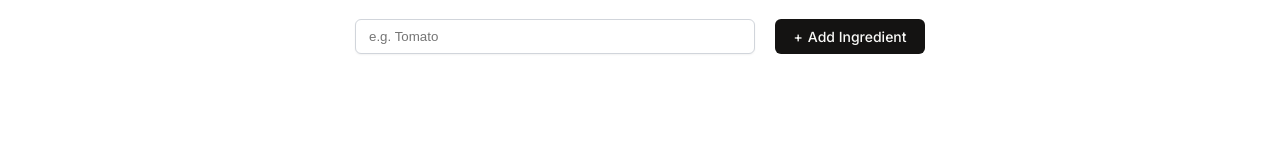
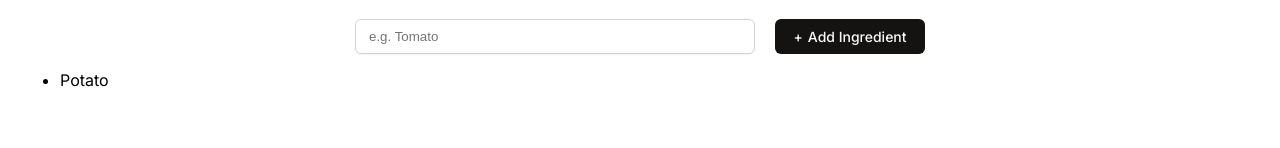
Before and after one commit to YURIBOYC/myRecipeApp, a React (Vite) app in the folder myRecipeApp/: page / in a window 1280 px wide. Shown: the part 152-300 px from the top of the page. Built offline with nearby package versions, Linux system fonts and the light colour scheme.

Commit message:
Array State

```diff
--- a/myRecipeApp/src/Body.jsx
+++ b/myRecipeApp/src/Body.jsx
@@ -1,14 +1,32 @@
-export default function Body() {
+import React from "react";
+export default function Main() {
+  const [ingredients, setIngredients] = React.useState(["Potato"]);
+
+  const ingEl = ingredients.map((item) => {
+    return <li key={item}>{item}</li>;
+  });
+
+  function handleSubmit(event) {
+    event.preventDefault();
+    const formData = new FormData(event.currentTarget);
+    const newIngredient = formData.get("ingredient");
+    setIngredients((prevIngredients) => {
+      return [...prevIngredients, newIngredient];
+    });
+  }
+
   return (
     <main className="main-div">
-      <form className="ingredient-form">
+      <form className="ingredient-form" onSubmit={handleSubmit}>
         <input
           type="text"
           aria-label="Ingredient Box"
           placeholder="e.g. Tomato"
+          name="ingredient"
         />
         <button>Add Ingredient</button>
       </form>
+      <ul>{ingEl}</ul>
     </main>
   );
 }
```
